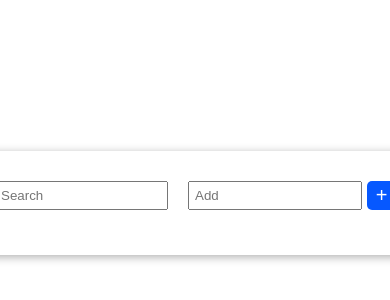
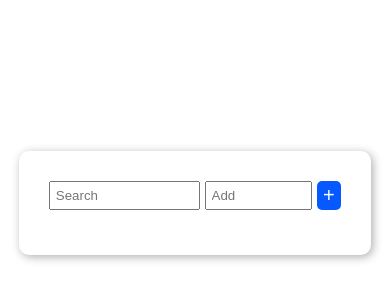
Before and after one commit to Kaua032/To-do-List, a plain HTML site: page index.html in a window 390 px wide. Shown: the part 102-402 px from the top of the page. Drawn offline with Linux system fonts and the light colour scheme.

Commit message:
responsive

```diff
--- a/style.css
+++ b/style.css
@@ -93,3 +93,23 @@ h2{
     border-radius: 10px 0px 0px 10px;
     height: 100%;
 }
+
+@media (max-width: 470px){
+    main{
+        width: 75%;
+    }
+    header{
+        align-items: flex-start;
+        justify-content: flex-start;
+        gap: 5px;
+    }
+    header input{
+        width: 50%;
+    }
+    header div{
+        width: 50%;
+    }
+    header div input{
+        width: 80%;
+    }
+}
```
